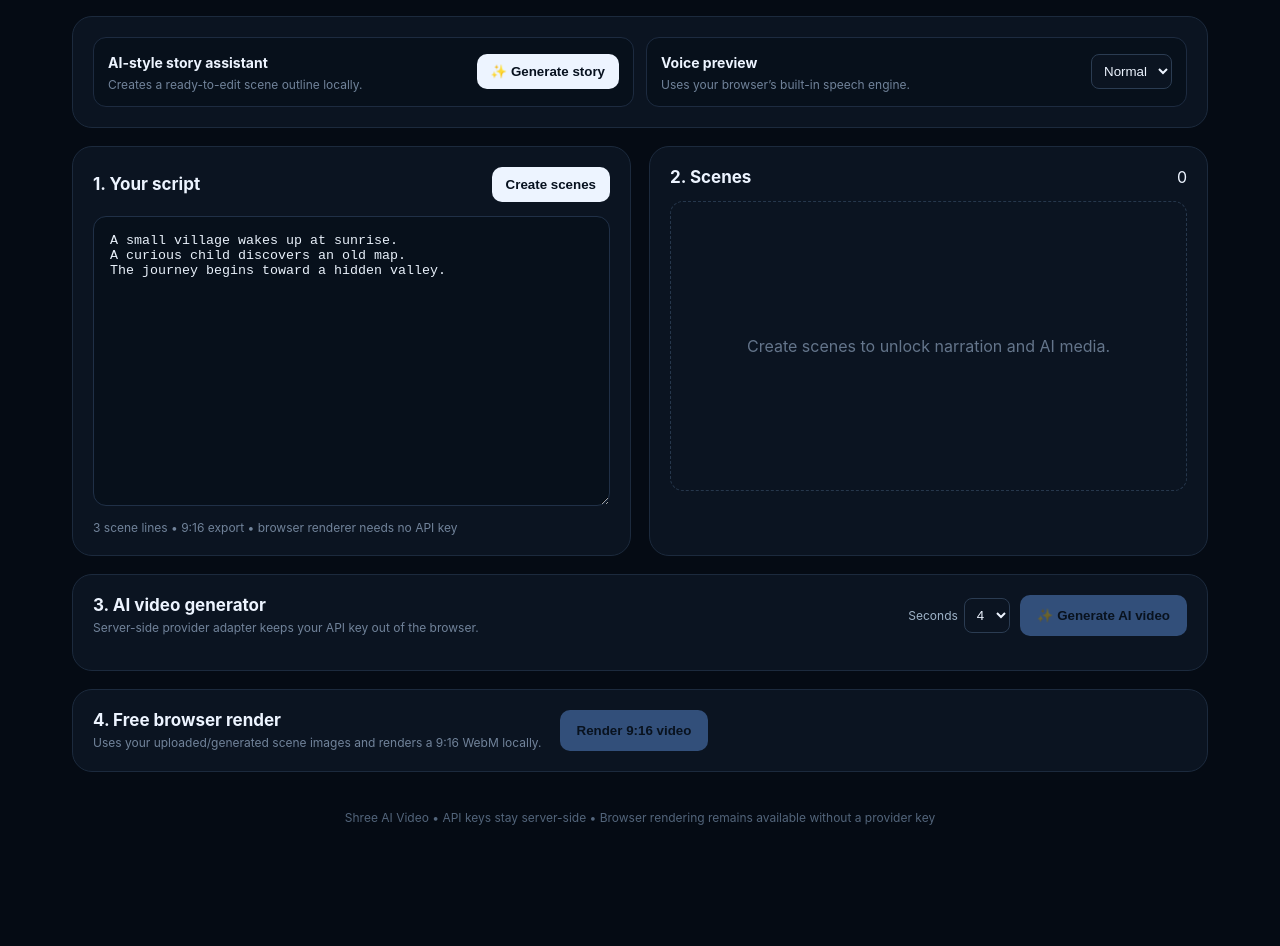
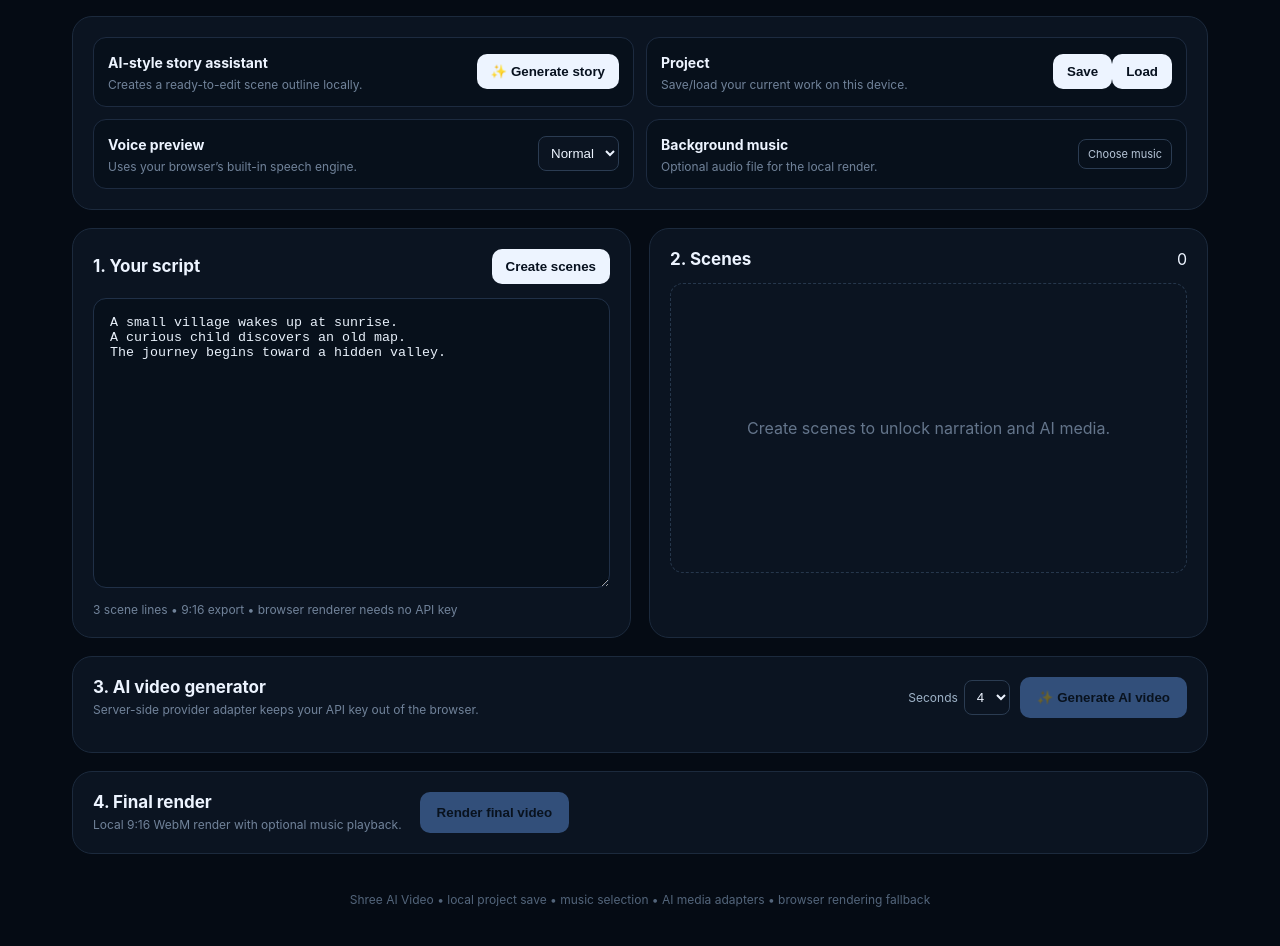
Before and after one commit to devilsoulhacker00/Shree-ai-video, a Next.js app: page / in a window 1280 px wide. Shown: the part 440-1386 px from the top of the page. Before the commit the page ends 1325 px from the top, so only its background shows below. Built offline with nearby package versions, Linux system fonts and the light colour scheme.

Commit message:
Add local project save and load

```diff
--- a/app/page.tsx
+++ b/app/page.tsx
@@ -1,12 +1,12 @@
 "use client";
 
-import { useMemo, useState } from "react";
+import { useEffect, useMemo, useState } from "react";
 
 type Scene = { id:number; text:string };
-
 const starter = `A small village wakes up at sunrise.
 A curious child discovers an old map.
 The journey begins toward a hidden valley.`;
+const PROJECT_KEY="shree-ai-video-project-v1";
 
 export default function Home() {
   const [script,setScript]=useState(starter);
@@ -19,8 +19,12 @@ export default function Home() {
   const [busyImage,setBusyImage]=useState<number|null>(null);
   const [busyVideo,setBusyVideo]=useState(false);
   const [duration,setDuration]=useState(4);
+  const [musicUrl,setMusicUrl]=useState("");
+  const [musicName,setMusicName]=useState("");
 
   const sceneCount=useMemo(()=>script.split(/\n+/).filter(s=>s.trim()).length,[script]);
+
+  useEffect(()=>{try{const raw=localStorage.getItem(PROJECT_KEY);if(!raw)return;const p=JSON.parse(raw);if(typeof p.script==="string")setScript(p.script);if(Array.isArray(p.scenes))setScenes(p.scenes);if(p.images&&typeof p.images==="object")setImages(p.images);if(typeof p.musicName==="string")setMusicName(p.musicName);}catch{}},[]);
 
   const buildScenes=()=> {
     const next=script.split(/\n+/).map(s=>s.trim()).filter(Boolean).map((text,id)=>({id:id+1,text}));
@@ -38,6 +42,26 @@ export default function Home() {
     setScript(topics.join("\n")); setScenes([]); setStatus("AI-style story draft created — edit it before rendering.");
   };
 
+  const saveProject=()=>{
+    try{
+      localStorage.setItem(PROJECT_KEY,JSON.stringify({script,scenes,images,musicName}));
+      setStatus("Project saved on this device.");
+    }catch{setStatus("Could not save project. Browser storage may be full.");}
+  };
+
+  const loadProject=()=>{
+    try{
+      const raw=localStorage.getItem(PROJECT_KEY);
+      if(!raw){setStatus("No saved project found.");return;}
+      const p=JSON.parse(raw);
+      setScript(typeof p.script==="string"?p.script:starter);
+      setScenes(Array.isArray(p.scenes)?p.scenes:[]);
+      setImages(p.images&&typeof p.images==="object"?p.images:{});
+      setMusicName(typeof p.musicName==="string"?p.musicName:"");
+      setStatus("Saved project loaded.");
+    }catch{setStatus("Saved project could not be loaded.");}
+  };
+
   const speak=(text:string)=>{
     if(typeof window==="undefined"||!("speechSynthesis" in window)){setStatus("Browser voice is not available.");return;}
     window.speechSynthesis.cancel();
@@ -52,25 +76,19 @@ export default function Home() {
     setImages(v=>({...v,[id]:url}));
   };
 
+  const attachMusic=(file:File)=>{
+    const url=URL.createObjectURL(file);
+    setMusicUrl(url); setMusicName(file.name); setStatus("Background music selected for this session.");
+  };
+
   const generateImage=async(scene:Scene)=>{
     setBusyImage(scene.id); setStatus(`Generating AI image for scene ${scene.id}…`);
     try{
-      const res=await fetch("/api/generate-image",{
-        method:"POST",
-        headers:{"Content-Type":"application/json"},
-        body:JSON.stringify({prompt:`${scene.text}. Cinematic vertical short-video frame, detailed environment, consistent story character, dramatic lighting.`})
-      });
-      if(!res.ok){
-        const data=await res.json().catch(()=>({}));
-        throw new Error(data.error||"AI image generation failed");
-      }
-      const blob=await res.blob();
-      const url=URL.createObjectURL(blob);
-      setImages(v=>({...v,[scene.id]:url}));
-      setStatus(`AI image ready for scene ${scene.id}.`);
-    }catch(err){
-      setStatus(err instanceof Error?err.message:"AI image generation failed. Add the provider key on the server.");
-    }finally{setBusyImage(null);}
+      const res=await fetch("/api/generate-image",{method:"POST",headers:{"Content-Type":"application/json"},body:JSON.stringify({prompt:`${scene.text}. Cinematic vertical short-video frame, detailed environment, consistent story character, dramatic lighting.`})});
+      if(!res.ok){const data=await res.json().catch(()=>({}));throw new Error(data.error||"AI image generation failed");}
+      const blob=await res.blob(); const url=URL.createObjectURL(blob);
+      setImages(v=>({...v,[scene.id]:url})); setStatus(`AI image ready for scene ${scene.id}.`);
+    }catch(err){setStatus(err instanceof Error?err.message:"AI image generation failed.");}finally{setBusyImage(null);}
   };
 
   const generateVideo=async()=>{
@@ -78,34 +96,27 @@ export default function Home() {
     setBusyVideo(true);setAiVideoUrl("");setStatus("Generating AI video… this can take a while.");
     try{
       const prompt=scenes.map(s=>s.text).join(" ");
-      const res=await fetch("/api/generate-video",{
-        method:"POST",
-        headers:{"Content-Type":"application/json"},
-        body:JSON.stringify({prompt:`${prompt}. Create a cinematic vertical social video, 9:16 composition, coherent visual story.`,duration})
-      });
-      if(!res.ok){
-        const data=await res.json().catch(()=>({}));
-        throw new Error(data.error||"AI video generation failed");
-      }
-      const blob=await res.blob();
-      setAiVideoUrl(URL.createObjectURL(blob));
-      setStatus("AI video ready — preview or download it below.");
-    }catch(err){
-      setStatus(err instanceof Error?err.message:"AI video generation failed. Add the provider key on the server.");
-    }finally{setBusyVideo(false);}
+      const res=await fetch("/api/generate-video",{method:"POST",headers:{"Content-Type":"application/json"},body:JSON.stringify({prompt:`${prompt}. Create a cinematic vertical social video, 9:16 composition, coherent visual story.`,duration})});
+      if(!res.ok){const data=await res.json().catch(()=>({}));throw new Error(data.error||"AI video generation failed");}
+      const blob=await res.blob(); setAiVideoUrl(URL.createObjectURL(blob)); setStatus("AI video ready — preview or download it below.");
+    }catch(err){setStatus(err instanceof Error?err.message:"AI video generation failed.");}finally{setBusyVideo(false);}
   };
 
   const exportVideo=async()=>{
     if(!scenes.length){setStatus("Create scenes first.");return;}
-    setStatus("Rendering 9:16 video in your browser…");
+    setStatus(musicUrl?"Rendering with selected background music…":"Rendering 9:16 video in your browser…");
     const canvas=document.createElement("canvas"); canvas.width=720; canvas.height=1280;
     const ctx=canvas.getContext("2d")!;
     const stream=canvas.captureStream(30);
     const recorder=new MediaRecorder(stream,{mimeType:"video/webm"});
     const chunks:BlobPart[]=[]; recorder.ondataavailable=e=>e.data.size&&chunks.push(e.data);
     const done=new Promise<void>(resolve=>recorder.onstop=()=>resolve()); recorder.start();
+
+    let music:HTMLAudioElement|undefined;
+    if(musicUrl){music=new Audio(musicUrl);music.loop=true;music.volume=.2;await music.play().catch(()=>{});}
+
     for(const scene of scenes){
-      const start=performance.now(), sceneDuration=3; const src=images[scene.id];
+      const start=performance.now(), sceneDuration=3, src=images[scene.id];
       let img:HTMLImageElement|undefined;
       if(src){img=new Image();img.src=src;await new Promise(r=>{img!.onload=()=>r(null);img!.onerror=()=>r(null);});}
       while(performance.now()-start<sceneDuration*1000){
@@ -118,6 +129,7 @@ export default function Home() {
         await new Promise(r=>requestAnimationFrame(r));
       }
     }
+    music?.pause();
     recorder.stop();await done;
     const blob=new Blob(chunks,{type:"video/webm"});const url=URL.createObjectURL(blob);
     setExportUrl(url);setStatus("Browser-rendered video ready — download it below.");
@@ -125,17 +137,17 @@ export default function Home() {
 
   return <main>
     <header><div className="brand"><span>✦</span><div><b>Shree AI Video</b><small>AI Video Creation Studio</small></div></div><span className="pill">LOCAL + AI</span></header>
-
-    <section className="hero"><div><p className="eyebrow">IDEA → SCRIPT → SCENES → AI MEDIA → VIDEO</p><h1>Make vertical videos from an idea.</h1><p className="sub">Write a story, turn it into scenes, generate images or an AI video when a provider key is configured, and always keep the browser renderer as a free fallback.</p></div></section>
+    <section className="hero"><div><p className="eyebrow">IDEA → SCRIPT → SCENES → AI MEDIA → VIDEO</p><h1>Make vertical videos from an idea.</h1><p className="sub">Create scenes, generate AI media, add music, save your project and render a vertical video.</p></div></section>
 
     <section className="toolbar card">
       <div><div><b>AI-style story assistant</b><p>Creates a ready-to-edit scene outline locally.</p></div><button onClick={makeStory}>✨ Generate story</button></div>
+      <div><div><b>Project</b><p>Save/load your current work on this device.</p></div><div className="projectBtns"><button onClick={saveProject}>Save</button><button onClick={loadProject}>Load</button></div></div>
       <div><div><b>Voice preview</b><p>Uses your browser’s built-in speech engine.</p></div><select value={voice} onChange={e=>setVoice(e.target.value)}><option value="default">Normal</option><option value="slow">Slow</option><option value="fast">Fast</option></select></div>
+      <div><div><b>Background music</b><p>{musicName||"Optional audio file for the local render."}</p></div><label className="upload">Choose music<input type="file" accept="audio/*" onChange={e=>{const f=e.target.files?.[0];if(f)attachMusic(f)}}/></label></div>
     </section>
 
     <section className="grid">
       <div className="card editor"><div className="cardHead"><h2>1. Your script</h2><button onClick={buildScenes}>Create scenes</button></div><textarea value={script} onChange={e=>setScript(e.target.value)} placeholder="Write one scene per line…"/><div className="hint">{sceneCount} scene lines • 9:16 export • browser renderer needs no API key</div></div>
-
       <div className="card"><div className="cardHead"><h2>2. Scenes</h2><span>{scenes.length}</span></div>{!scenes.length?<div className="empty">Create scenes to unlock narration and AI media.</div>:<div className="scenes">{scenes.map(s=><div className="scene" key={s.id}><div className="sceneNo">{s.id}</div><div className="sceneText"><b>{s.text}</b>{images[s.id]&&<img className="sceneImage" src={images[s.id]} alt={`Scene ${s.id}`}/>}</div><div className="actions"><button className="mini" onClick={()=>speak(s.text)}>🔊</button><button className="mini aiButton" onClick={()=>generateImage(s)} disabled={busyImage===s.id}>{busyImage===s.id?"…":"✨ AI image"}</button><label className="upload">{images[s.id]?"✓ Image":"Add image"}<input type="file" accept="image/*" onChange={e=>{const f=e.target.files?.[0];if(f)attachImage(s.id,f)}}/></label></div></div>)}</div>}</div>
     </section>
 
@@ -144,9 +156,8 @@ export default function Home() {
       {aiVideoUrl&&<div className="aiVideoResult"><video src={aiVideoUrl} controls playsInline/><a className="download" href={aiVideoUrl} download="shree-ai-video-ai.mp4">⬇ Download AI video</a></div>}
     </section>
 
-    <section className="card render"><div><h2>4. Free browser render</h2><p>Uses your uploaded/generated scene images and renders a 9:16 WebM locally.</p></div><button className="primary" onClick={exportVideo} disabled={!scenes.length}>Render 9:16 video</button>{status&&<div className="status">{status}</div>}{exportUrl&&<a className="download" href={exportUrl} download="shree-ai-video.webm">⬇ Download WebM</a>}</section>
-
-    <footer>Shree AI Video • API keys stay server-side • Browser rendering remains available without a provider key</footer>
+    <section className="card render"><div><h2>4. Final render</h2><p>Local 9:16 WebM render with optional music playback.</p></div><button className="primary" onClick={exportVideo} disabled={!scenes.length}>Render final video</button>{status&&<div className="status">{status}</div>}{exportUrl&&<a className="download" href={exportUrl} download="shree-ai-video.webm">⬇ Download WebM</a>}</section>
+    <footer>Shree AI Video • local project save • music selection • AI media adapters • browser rendering fallback</footer>
   </main>;
 }
 
```
